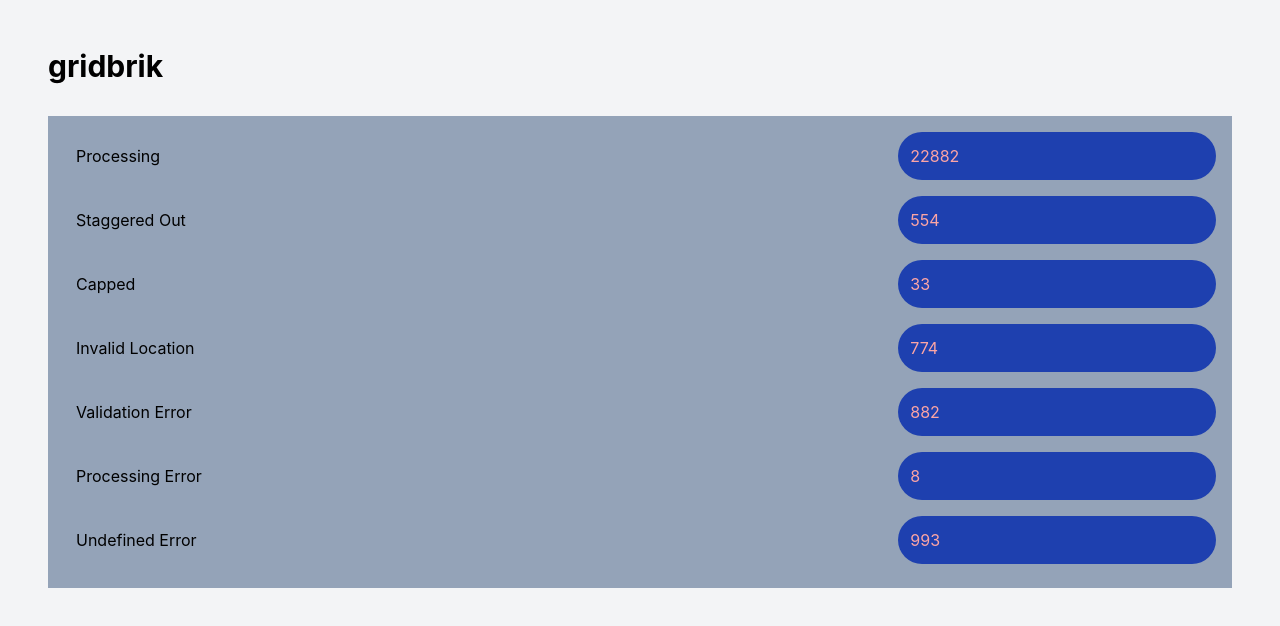
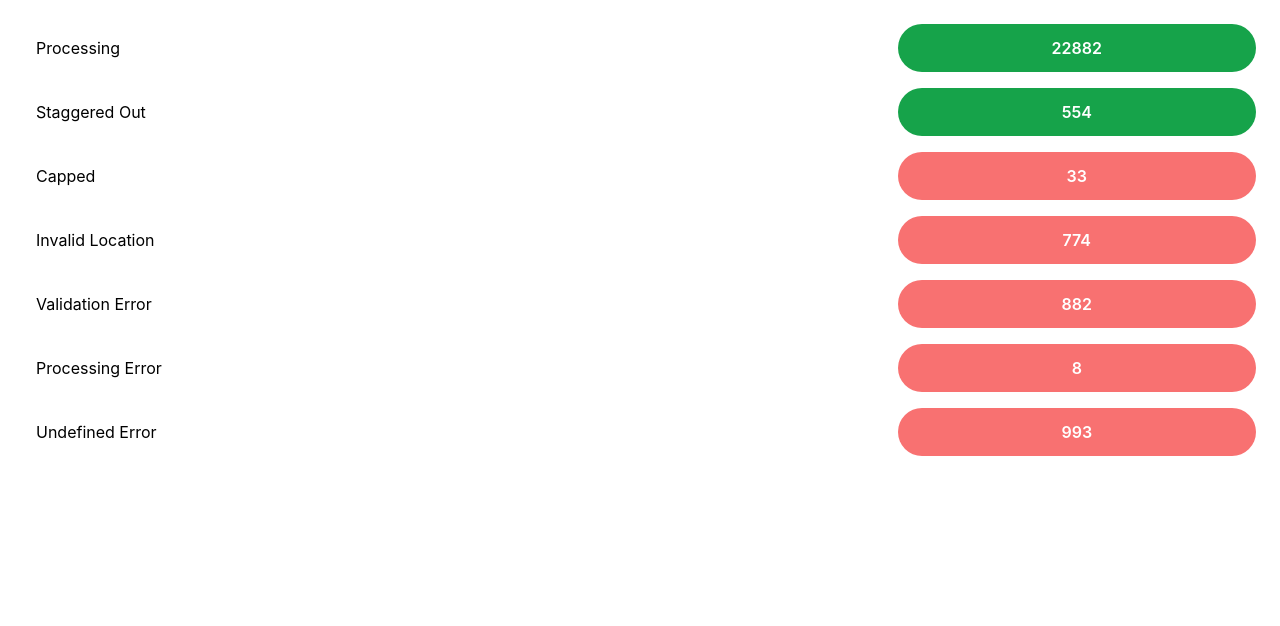
Before and after one commit to mmcgraw73/gridbrik, a Vue app: page / in a window 1280 px wide. Shown: the top 626 px of the page. Built offline with nearby package versions, Linux system fonts and the light colour scheme.

Commit message:
2 files modified

```diff
--- a/src/App.vue
+++ b/src/App.vue
@@ -1,6 +1,5 @@
 <template>
-  <main class="min-h-screen bg-gray-100 p-12">
-    <h1 class="text-3xl font-bold mb-8">gridbrik</h1>
+  <main class="min-h-screen p-2">
     <gridbrik :arrsArr="arrsArr" />
   </main>
 </template>
--- a/src/components/gridbrik.vue
+++ b/src/components/gridbrik.vue
@@ -1,10 +1,13 @@
 <template>
   <section class="w-full">
-    <div :class="['bg-slate-400 p-2']">
-      <div class="grid grid-cols-7 gap-4 m-2" v-for="(item, i) in arr1">
-        <span class="col-span-5 p-3 rounded-lg mb-2">{{ arr1[i] }}</span>
+    <div :class="['p-2']">
+      <div class="grid grid-cols-10 gap-4 m-2" v-for="(item, i) in arr1">
+        <span class="col-span-7 p-3 rounded-lg mb-2">{{ arr1[i] }}</span>
         <span
-          class="col-span-2 bg-blue-800 text-red-300 p-3 rounded-full mb-2"
+          :class="[
+            'col-span-3 text-grey-200 text-white font-semibold p-3 rounded-full mb-2 text-center',
+            i < 2 ? 'bg-green-600' : 'bg-red-400',
+          ]"
           >{{ arr2[i] }}</span
         >
       </div>
```
